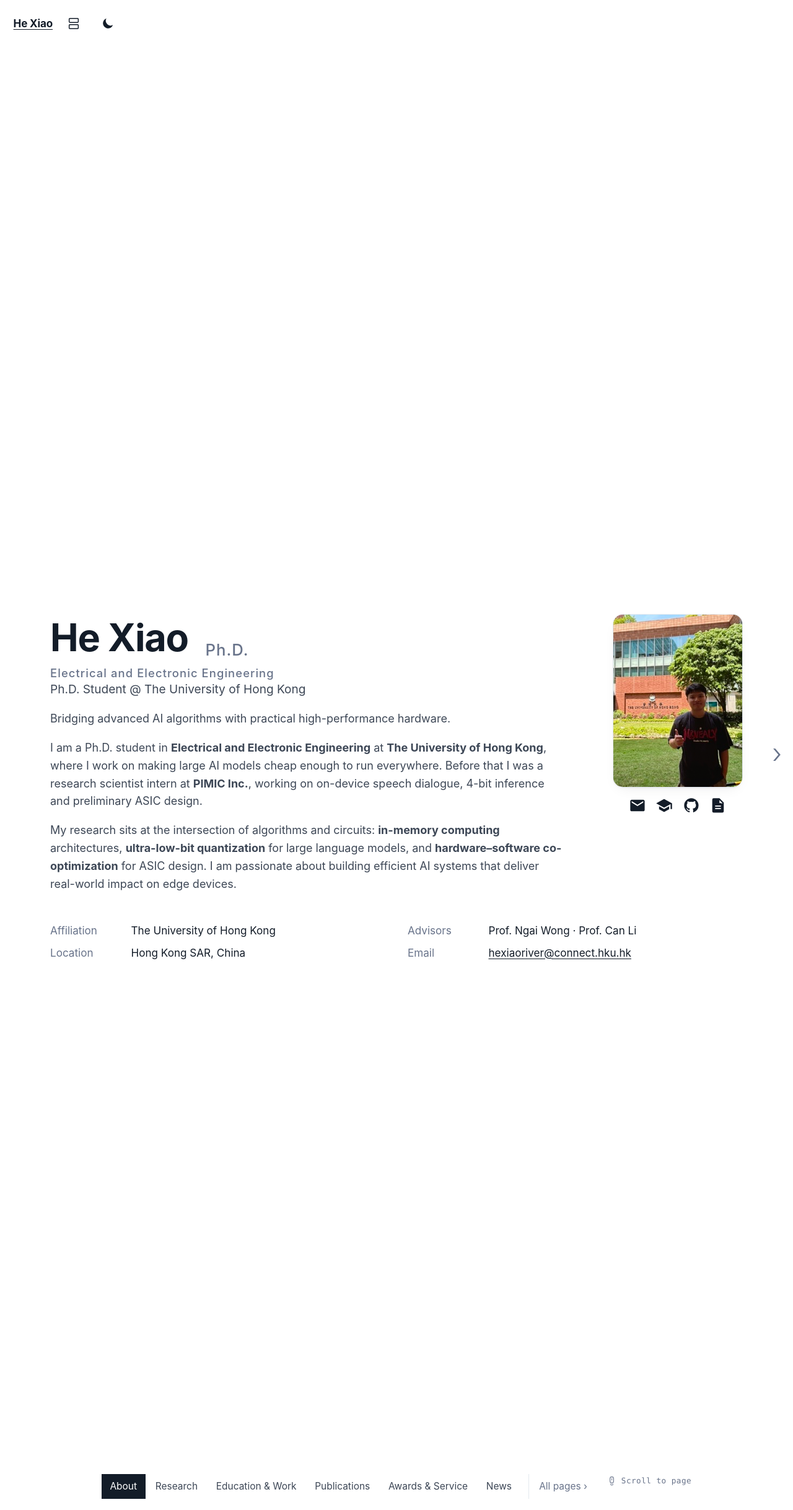
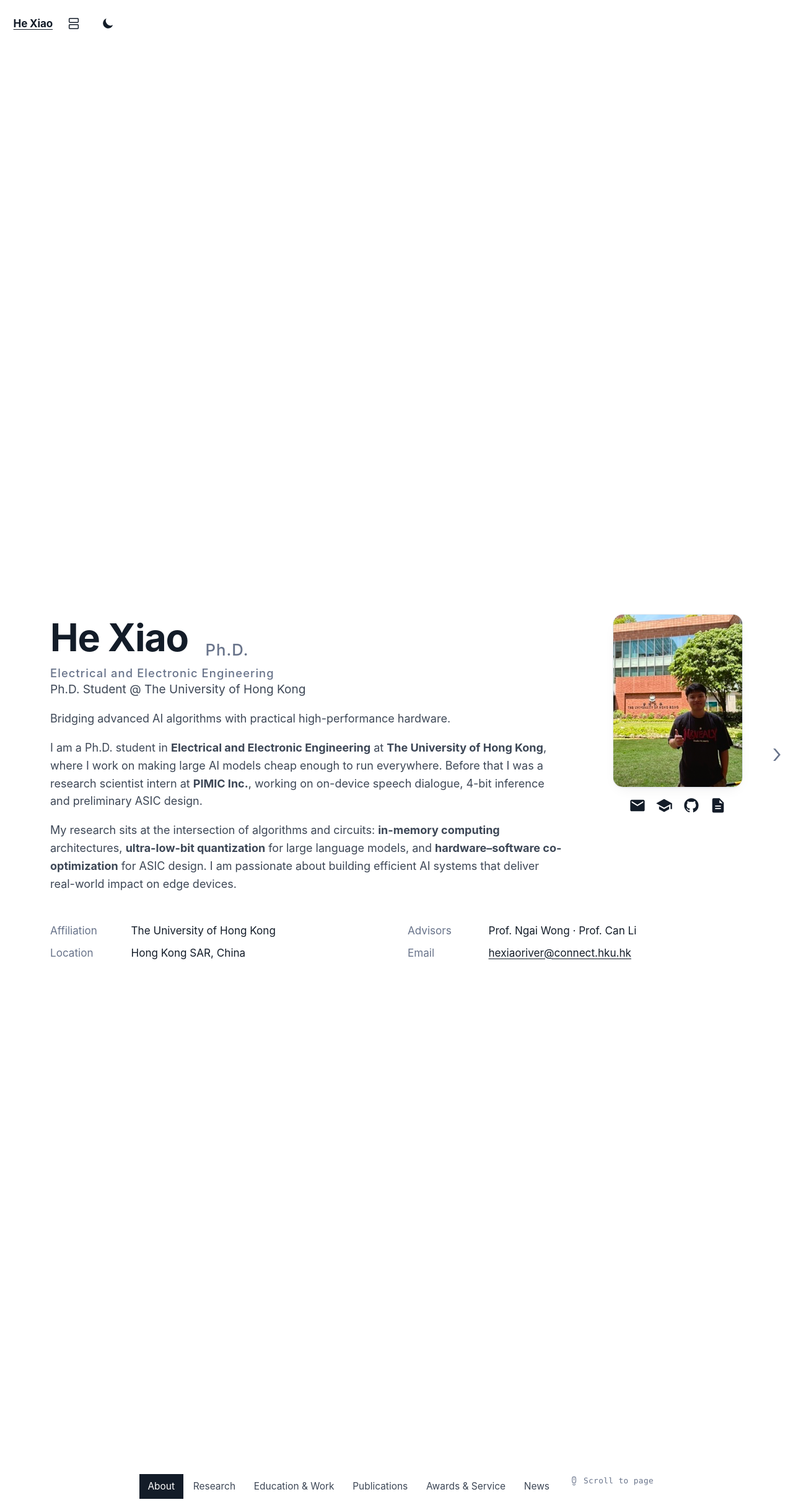
Before and after one commit to hxriver/hxriver.github.io, a Jekyll site: the page built from _pages/about.html, in a window 1280 px wide. Shown: the whole page at 62% size. Built offline with Jekyll 4.4.1, drawn with Linux system fonts in a browser that asks for light colours.

Commit message:
Keep only the panel switcher in the deck footer
The "All pages" link at the end of the footer row goes too: the footer is
now purely the six panels you can page through. The printable CV stays
reachable from the panels themselves — the hero icon plus the "Full CV
(PDF)" links in the Education and Awards panels.

Co-Authored-By: Claude Opus 4.8 (1M context) <noreply@anthropic.com>

```diff
--- a/_layouts/modern.html
+++ b/_layouts/modern.html
@@ -140,7 +140,6 @@ sitemap: false
               <a href="#{{ section.id }}" data-hz-section="{{ section.id }}">{{ section.label }}</a>
             {% endif %}
           {% endfor %}
-          <a class="hz-footer-nav__all" href="{{ '/sitemap/' | relative_url }}">All pages &rsaquo;</a>
         </nav>
         <p class="hz-footer-meta">
           {{ site.author.name }} · {{ site.author.employer }}
--- a/_sass/_site.scss
+++ b/_sass/_site.scss
@@ -1318,19 +1318,6 @@ html[data-theme="dark"] .hz-edu-logo__img--dark {
   display: none;
 }
 
-/* The deck footer is a single row: the panel switcher, plus one link that
-   opens the full page index. */
-.hz-footer-nav__all {
-  margin-left: 0.6rem;
-  padding-left: 0.9rem !important;
-  border-left: 1px solid var(--hz-line);
-  color: var(--hz-muted) !important;
-}
-
-.hz-footer-nav__all:hover {
-  color: var(--hz-ink) !important;
-}
-
 /* A quiet reminder that the wheel turns pages in deck mode. */
 .hz-scroll-hint {
   display: inline-flex;
```
